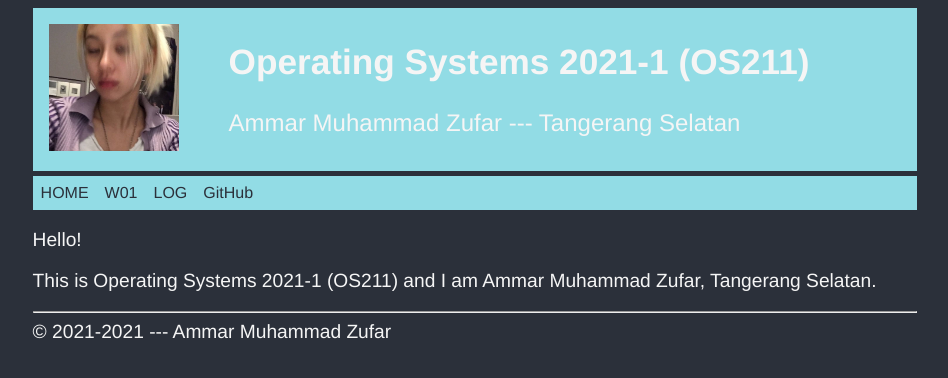
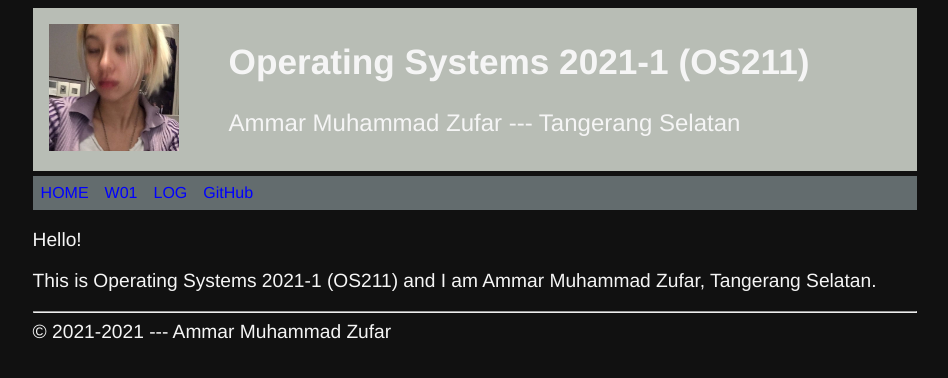
Before and after one commit to amzufar/os211, a Jekyll site: the page built from index.md, in a window 1280 px wide. Shown: the top 378 px of the page, without its empty margins (165-1113 px from the left). Built offline with Jekyll 4.4.1, drawn with Linux system fonts in a browser that asks for light colours.

Commit message:
update navbar lg

```diff
--- a/_includes/navbar.html
+++ b/_includes/navbar.html
@@ -3,8 +3,8 @@
       display: flex;
       flex-direction: row;
       width: 100%;
-      /* background-color: #636c6e; */
-      background-color: #92dce5;
+      background-color: #636c6e;
+      /* background-color: #92dce5; */
       margin-top: 5px;
       margin-bottom: 5px;
     }
@@ -13,8 +13,8 @@
       display: block;
       padding: 8px;
       text-decoration: none;
-      /* color: darkblue; */
-      color: #2b303a;
+      color: rgb(0, 0, 255);
+      /* color: #2b303a; */
     }
 
     .navbar div a:hover {
--- a/assets/css/style.css
+++ b/assets/css/style.css
@@ -1,7 +1,7 @@
 .plainclass {
     color: whitesmoke;
-    /* background-color: #111111; */
-    background-color: #2b303a;
+    background-color: #111111;
+    /* background-color: #2b303a; */
     font-family: Helvetica, Arial, sans-serif;
     display: flex;
     justify-content: center;
@@ -9,8 +9,8 @@
 
 .row {
     display: flex;
-    /* background-color: #b8bdb5; */
-    background-color: #92dce5;
+    background-color: #b8bdb5;
+    /* background-color: #92dce5; */
     padding: 1rem 3rem 1rem 1rem;
 }
 
```
